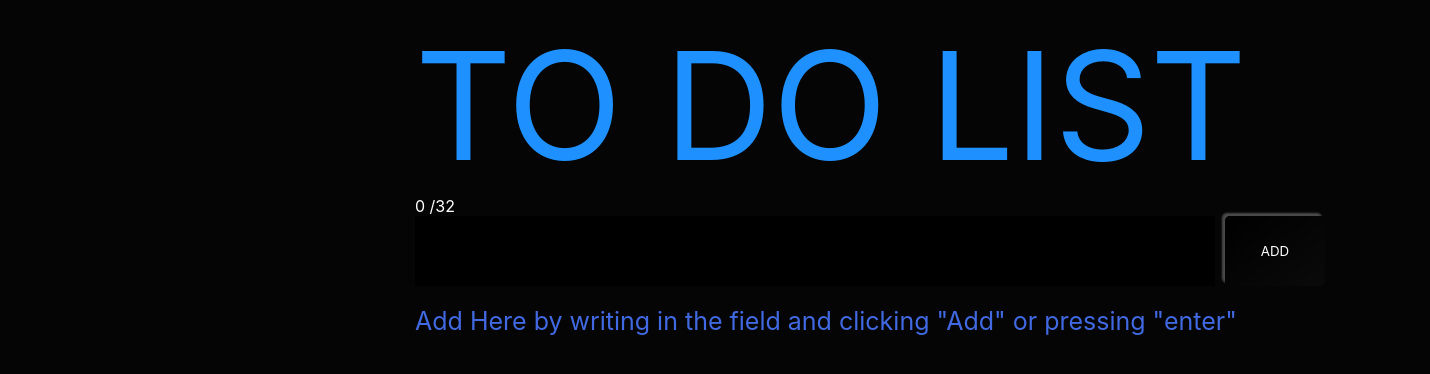
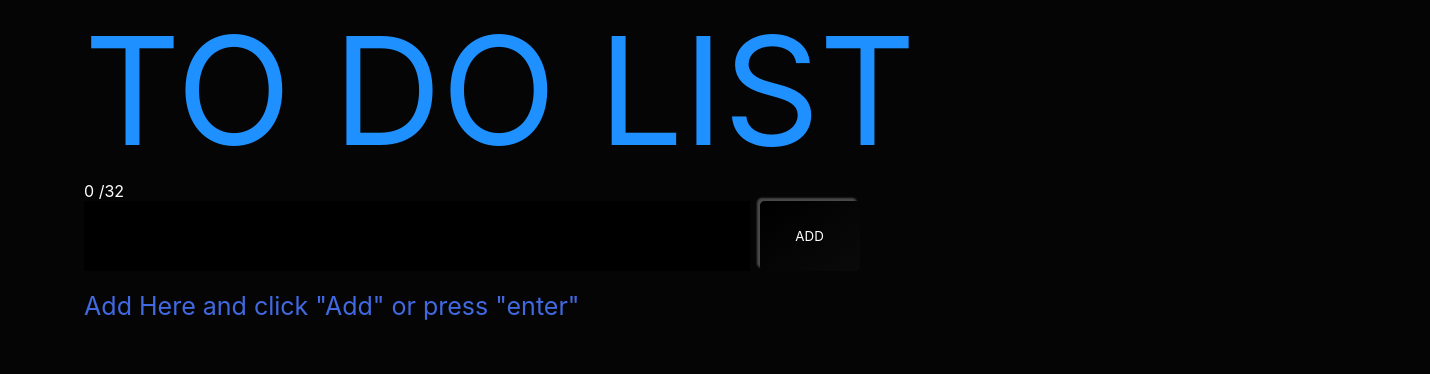
Before and after one commit to 198905/to-do-list-vuejs-3, a plain HTML site: page index.html in a window 1280 px wide. Shown: the whole page, 1430 px wide, since content can reach past the window. Drawn offline with nearby package versions, Linux system fonts and the light colour scheme.

Commit message:
Add files via upload

```diff
--- a/JS.js
+++ b/JS.js
@@ -11,6 +11,7 @@ methods: {
     add:function() {
         this.toDo.push({index:this.toDo.length+1,label:this.newValue});
         this.newValue="";
+
         },
     pop:function(item) {
         this.toDo=this.toDo.filter(i=>i !==item)
--- a/css.css
+++ b/css.css
@@ -7,9 +7,10 @@
 }
 @media only screen {
     body{
-        max-width:1000px;
+        max-width:100%;
         max-height: 100000px;
-        margin: auto;
+        margin-left:auto;
+        margin-left:auto;
     }
 }
 @font-face {
@@ -20,11 +21,13 @@ html {
     background-color:#050505;
 }
 .global {
-    height: 100%;
-    width: 100%;
     border-radius:10px;
-    margin-left:40%;
-    padding: 15px 15px 15px 15px;
+    margin-left:auto;
+    margin-left:auto;
+    display: flex;
+    align-items: center;
+    justify-content: center;
+
 }
 #titre {
     font-size:150px;
@@ -51,11 +54,9 @@ li {
     background: black;
     border: none;
 }
-.listItems {
-
-}
-p {
+.itemList {
     align-items:center;
+    max-width: 900px;
 }
 button {
     margin-left:10px;
@@ -69,6 +70,8 @@ button {
 }
 .buttons {
     margin-left:20px;
+    display: flex;
+    flex-direction: row;
 }
 #titre {
     color:dodgerblue;
@@ -77,3 +80,6 @@ button {
     color: green;
     text-decoration: line-through;
 }
+.itemList {
+
+}
--- a/index.html
+++ b/index.html
@@ -16,11 +16,11 @@
             <div class="list"><p>{{newValue.length}} /32</p>
                 <input type="text" v-model="newValue" class="input" @keyup.enter="add">
                 <button type="submit" name="add" :disabled="newValue.length===0" @click="add">ADD</button>
-                <p class="message" v-if="toDo.length === 0">Add Here by writing in the field and clicking "Add" or pressing "enter"</p>
+                <p class="message" v-if="toDo.length === 0">Add Here and click "Add" or press "enter"</p>
                 <div class="listItems">
                     <ul>
                         <li v-for="(item,id) in toDo" class="list">
-                            <p :class={done:done} itemList>{{item.label}}</p>
+                            <p :class={done:done} class="itemList>{{item.label}}</p>
                             <div class="buttons">
                                 <button value="" @click="pop(item)">DELETE</button>
                                 <button value="" @click="important=!important">IMPORTANT</button>
```
